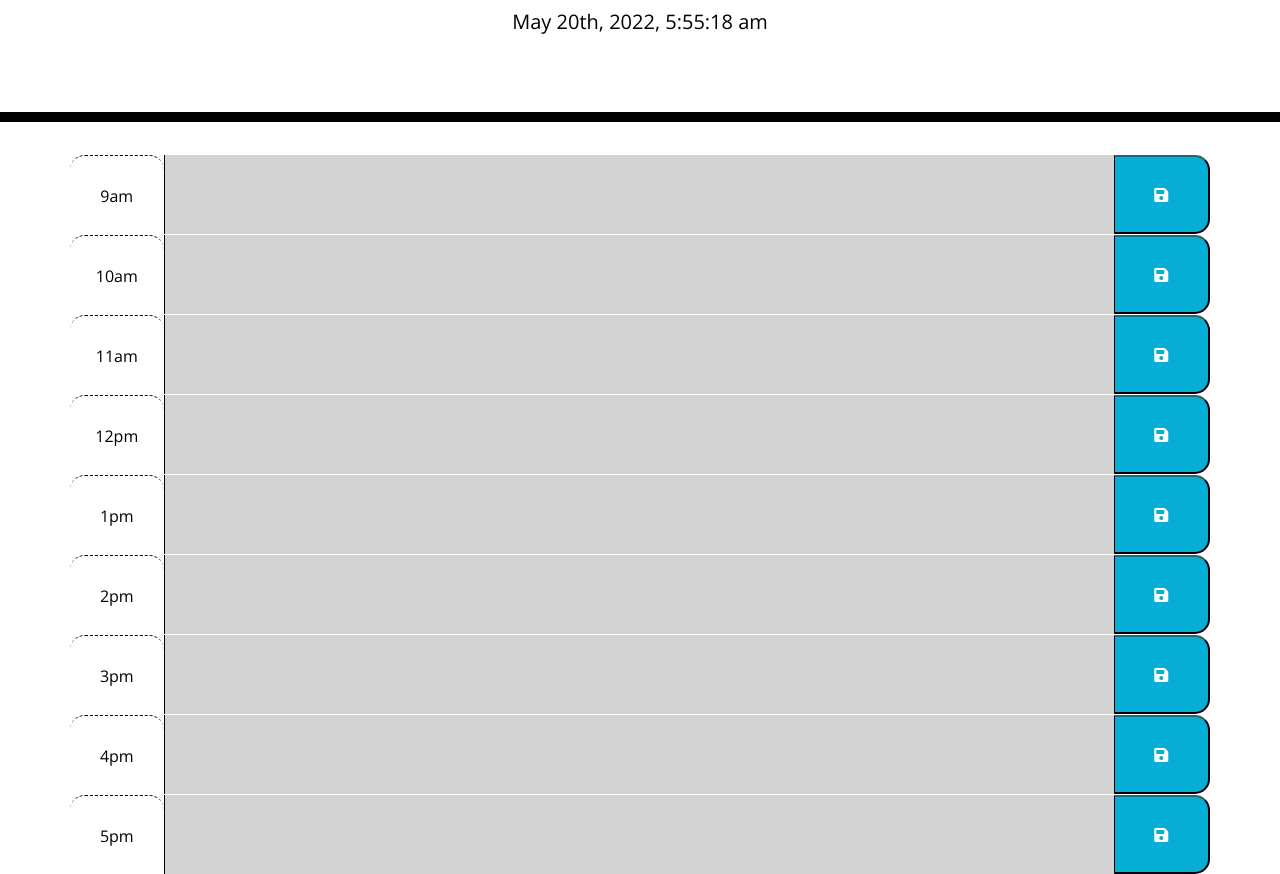
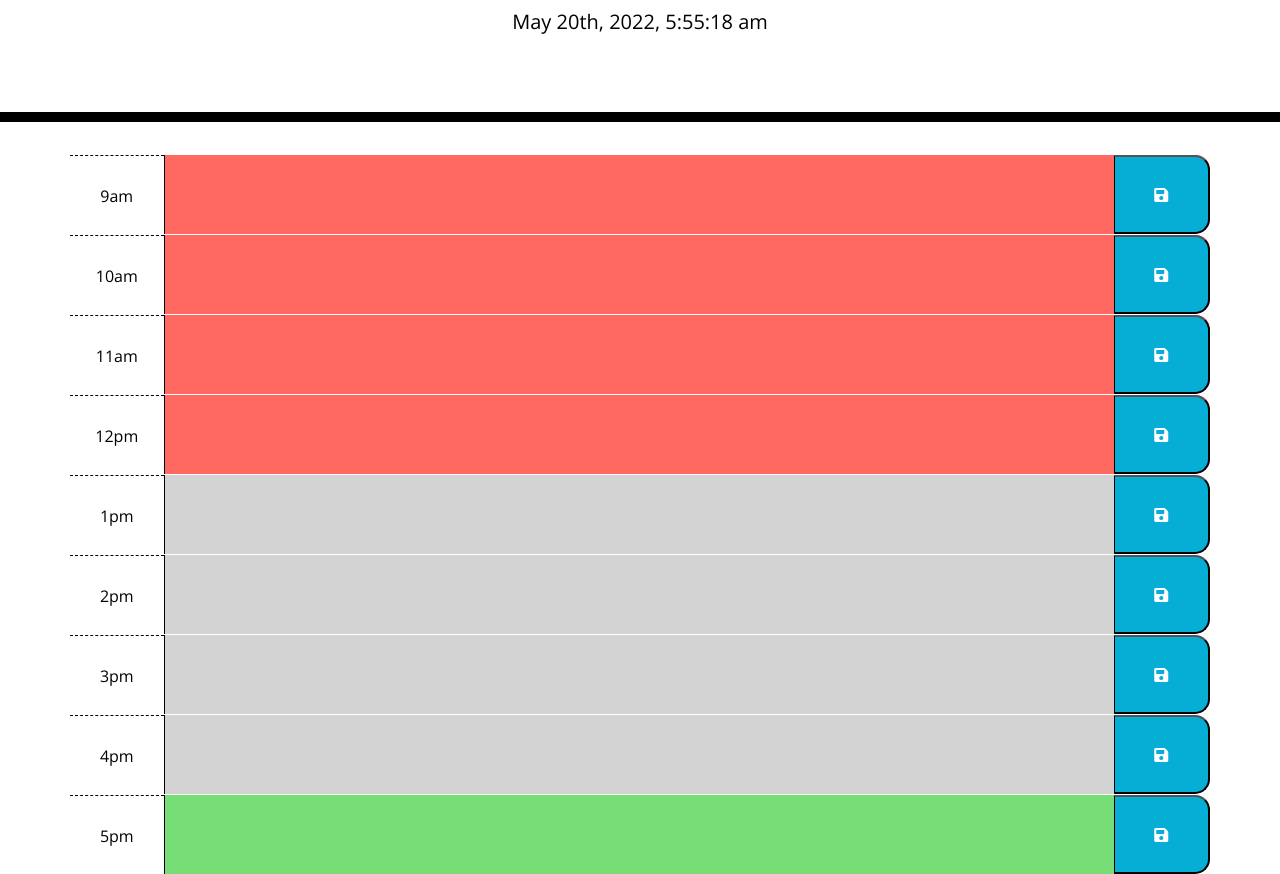
Before and after one commit to ciaragauntt/Challenge-5, a plain HTML site: page index.html in a window 1280 px wide. Shown: the part 182-1056 px from the top of the page. Drawn offline with nearby package versions, Linux system fonts and the light colour scheme.

Commit message:
added javascript functions

```diff
--- a/index.html
+++ b/index.html
@@ -30,84 +30,84 @@
 
     </header>
     <div class="container">
-      <div class="row">
-        <div class="col hour time-block">
+      <div class="row time-block" id="hour9">
+        <div class="col hour">
           9am
         </div>
-          <textarea class="textarea description past col-10"></textarea>
+          <textarea class="textarea description col-10"></textarea>
 
         <button class="col saveBtn"><i class="fas fa-save"></i></button>
       </div>
 
-      <div class="row">
-        <div class="col hour time-block">
+      <div class="row time-block" id="hour10">
+        <div class="col hour">
           10am
         </div>
-          <textarea class="textarea description past col-10"></textarea>
+          <textarea class="textarea description col-10"></textarea>
 
         <button class="col saveBtn"><i class="fas fa-save"></i></button>
       </div>
 
-      <div class="row">
-        <div class="col hour time-block">
+      <div class="row time-block" id="hour11">
+        <div class="col hour">
           11am
         </div>
-          <textarea class="textarea description past col-10"></textarea>
+          <textarea class="textarea description col-10"></textarea>
 
         <button class="col saveBtn"><i class="fas fa-save"></i></button>
       </div>
 
-      <div class="row">
-        <div class="col hour time-block">
+      <div class="row time-block" id="hour12">
+        <div class="col hour">
           12pm
         </div>
-          <textarea class="textarea description past col-10"></textarea>
+          <textarea class="textarea description col-10"></textarea>
 
         <button class="col saveBtn"><i class="fas fa-save"></i></button>
       </div>
 
-      <div class="row">
-        <div class="col hour time-block">
+      <div class="row time-block" id="hour1">
+        <div class="col hour">
           1pm
         </div>
-          <textarea class="textarea description past col-10"></textarea>
+          <textarea class="textarea description col-10"></textarea>
 
         <button class="col saveBtn"><i class="fas fa-save"></i></button>
       </div>
 
-      <div class="row">
-        <div class="col hour time-block">
+      <div class="row time-block" id="hour2">
+        <div class="col hour">
           2pm
         </div>
-          <textarea class="textarea description past col-10"></textarea>
+          <textarea class="textarea description col-10"></textarea>
 
         <button class="col saveBtn"><i class="fas fa-save"></i></button>
       </div>
 
-      <div class="row">
-        <div class="col hour time-block">
+      <div class="row time-block" id="hour3">
+        <div class="col hour">
           3pm
         </div>
-          <textarea class="textarea description past col-10"></textarea>
+          <textarea class="textarea description col-10"></textarea>
 
         <button class="col saveBtn"><i class="fas fa-save"></i></button>
       </div>
 
-      <div class="row">
-        <div class="col hour time-block">
+      <div class="row time-block" id="hour4">
+        <div class="col hour">
           4pm
         </div>
-          <textarea class="textarea description past col-10"></textarea>
+          <textarea class="textarea description col-10"></textarea>
 
         <button class="col saveBtn"><i class="fas fa-save"></i></button>
       </div>
 
 
-      <div class="row">
-        <div class="col hour time-block">
+      <div class="row time-block" id="hour5">
+        <div class="col hour">
           5pm
         </div>
-          <textarea class="textarea description past col-10"></textarea>
+          <textarea class="textarea description col-10"></textarea>
 
         <button class="col saveBtn"><i class="fas fa-save"></i></button>
       </div>
--- a/script.js
+++ b/script.js
@@ -1,30 +1,50 @@
+//Time at the top of the page
 var today = moment();
 $(currentDay).text(today.format("MMMM Do, YYYY, h:mm:ss a"));
 console.log(today.format());
+//function that changes the color of the row based on the time of day
+function timeTracker(){
+    var currentHour = moment().hour();
+    console.log(currentHour);
 
-var checkTime = function() {
-    var hour = $(".hour").text().trim();
-    var time = moment(hour, "LT");
-    console.log(time)
+    $('.time-block').each(function(){
+    var blockTime = parseInt($(this).attr("id").split("hour")[1]);
 
-    $(".hour").removeClass(".present .past .future");
+    if (blockTime < currentHour) {
+        $(this).addClass("past");
+        $(this).removeClass("future");
+        $(this).removeClass("present");
+    }
+    else if (blockTime === currentHour) {
+        $(this).removeClass("past");
+        $(this).addClass("future");
+        $(this).removeClass("present");
+    }
+    else {
+        $(this).removeClass("past");
+        $(this).removeClass("future");
+        $(this).addClass("present");
+    }
+})
+}
+timeTracker();
+//on click save to local storage
+$(document).ready(function(){
+    $(".saveBtn").on("click", function(){
 
-    if (moment().isAfter(time)) {
-        $(".hour").addClass(".past");
-    } else if (moment().isBefore(time)) {
-        $(".hour").addClass(".future");
-    } else {
-        $(".hour").addClass(".present");
-    }
+        var description = $(this).siblings(".description").val();
+        var time = $(this).parent().attr("id");
 
-}
+        localStorage.setItem(time, description);
+    })
 
-checkTime();
-
-const saveButton = document.querySelector(".saveBtn")
-
-function save() {
-    saveBtn()
-}
-
-saveButton.addEventListener("click", save)
+    $("#hour9 .description").val(localStorage.getItem("hour9"));
+    $("#hour10 .description").val(localStorage.getItem("hour10"));
+    $("#hour11 .description").val(localStorage.getItem("hour11"));
+    $("#hour12 .description").val(localStorage.getItem("hour12"));
+    $("#hour1 .description").val(localStorage.getItem("hour1"));
+    $("#hour2 .description").val(localStorage.getItem("hour2"));
+    $("#hour3 .description").val(localStorage.getItem("hour3"));
+    $("#hour4 .description").val(localStorage.getItem("hour4"));
+    $("#hour5 .description").val(localStorage.getItem("hour5"));
+})
```
